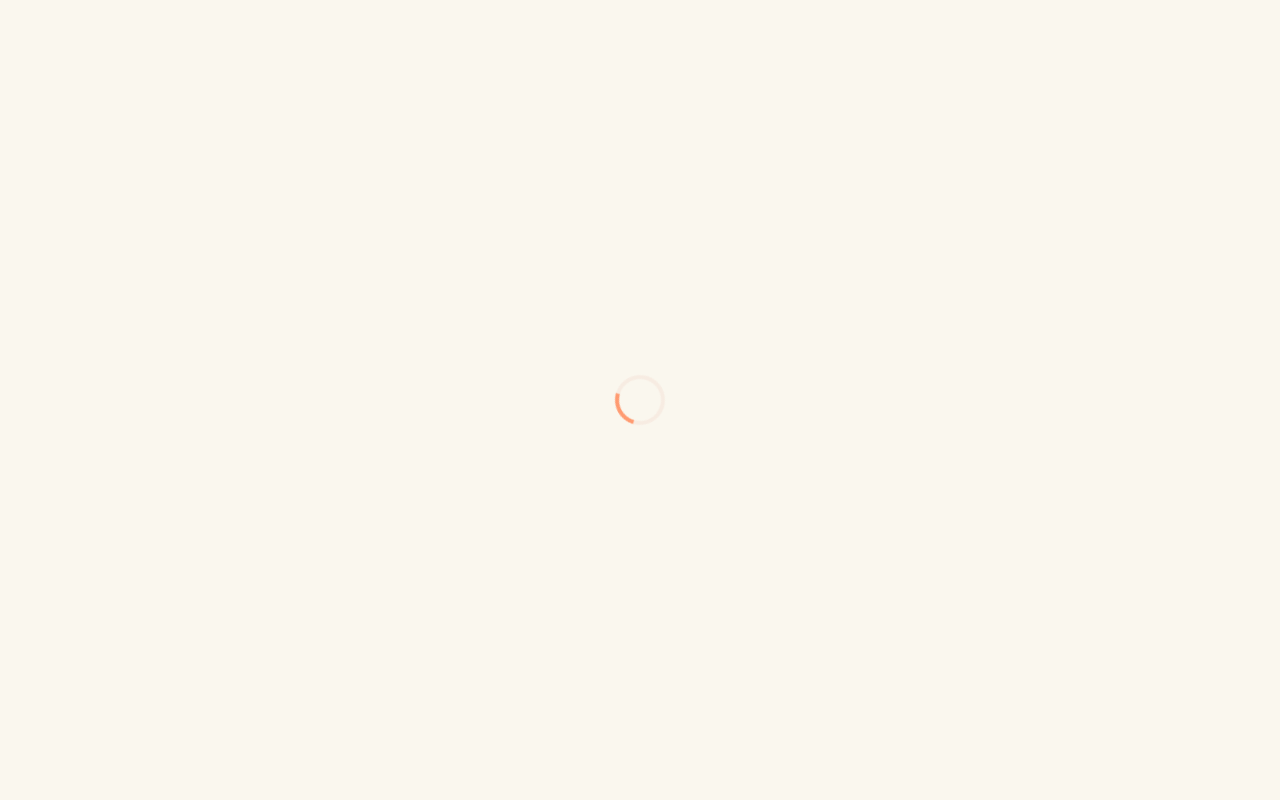
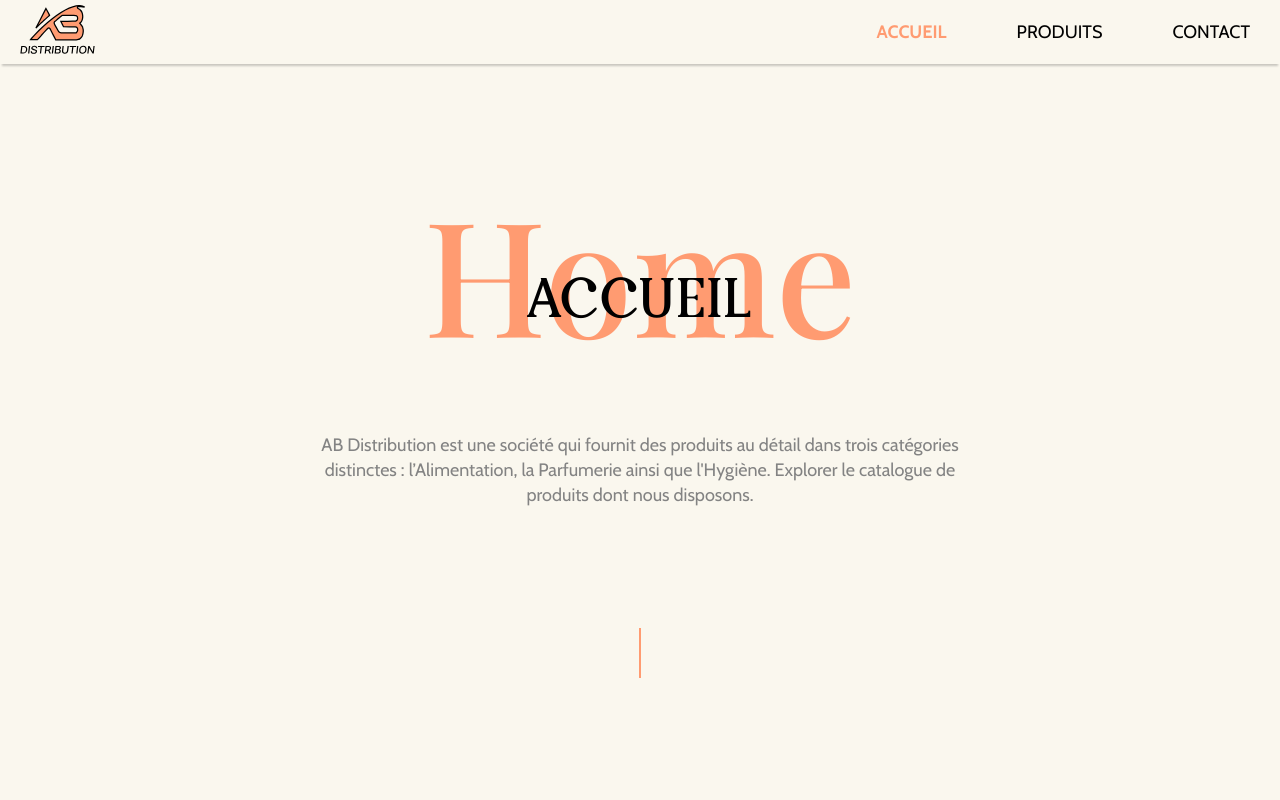
Before and after one commit to vittoriobusatta/AB-Distribution, a React (Create React App) app: page / in a window 1280 px wide. Shown: the top 800 px of the page. Built offline with nearby package versions, Linux system fonts and the light colour scheme.

Commit message:
remove loader

```diff
--- a/src/App.js
+++ b/src/App.js
@@ -8,8 +8,6 @@ import HomePage from "./components/Homepage";
 import Navbar from "./components/Navbar";
 import Menu from "./components/Menu";
 import Overlay from "./components/Overlay";
-import Loader from "./components/Loader";
-import IsLoading from "./components/Function/IsLoading";
 
 const GlobalStyle = createGlobalStyle`
 
@@ -55,7 +53,6 @@ const GlobalStyle = createGlobalStyle`
 function App() {
   const [openMenu, setOpenMenu] = useState(false);
   const [scrollTop, setScrollTop] = useState(0);
-  const [isLoaded, setIsLoaded] = useState(false);
 
   useEffect(() => {
     function onScroll() {
@@ -78,8 +75,7 @@ function App() {
   return (
     <>
       <GlobalStyle isActive={openMenu} />
-      <IsLoading isLoaded={isLoaded} setIsLoaded={setIsLoaded} />
-      <Loader isLoaded={isLoaded} setIsLoaded={setIsLoaded} />
+      {/* <Loader isLoaded={isLoaded} setIsLoaded={setIsLoaded} /> */}
       <BrowserRouter>
         <Navbar setOpenMenu={setOpenMenu} openMenu={openMenu} />
         <Menu setOpenMenu={setOpenMenu} openMenu={openMenu} />
--- a/src/components/Homepage.js
+++ b/src/components/Homepage.js
@@ -14,9 +14,7 @@ const Container = styled.main`
   margin-top: 8vh;
 `;
 
-const HomePage = ({ openMenu, setOpenMenu, isLoaded, setIsLoaded }) => {
-
-
+const HomePage = ({ openMenu, setOpenMenu }) => {
 
   return (
     <Container>
--- a/src/components/Loader.js
+++ b/src/components/Loader.js
@@ -16,10 +16,8 @@ const Container = styled.section`
   overflow: hidden;
   user-select: none;
   transition: transform 0.5s cubic-bezier(0.645, 0.045, 0.355, 1);
-  transform: ${(props) => (props.isLoad === true ? "translateY(-100%)" : "translateY(0%)")};
-  /* opacity: ${(props) => (props.isLoad === true ? 0.1 : 1)}; */
+  /* transform: ${(props) => (props.isLoad === true ? "translateY(-100%)" : "translateY(0%)")}; */
   /* transform: translateY(0%); */
-  /* transform: translateY(-100%); */
 `;
 const Bloc = styled.div`
     display: flex;
@@ -46,7 +44,6 @@ const Circle = styled.div`
     width: 50px;
     height: 50px;
     border: 4px solid #f7ece2;
-    /* border: 4px solid rgba(255, 255, 255, 0.493); */
     border-left: 4px solid ${accueil};
     border-radius: 100px;
     animation: ${loaderRotate} 1s linear infinite;
```
Also changed, not shown: src/components/Function/IsLoading.js (+4 -3 lines).
